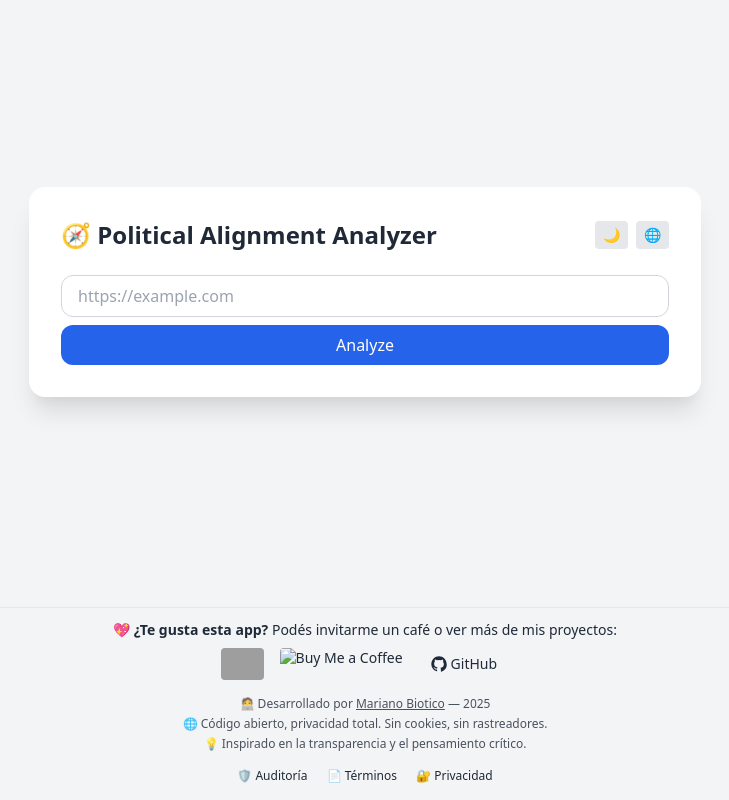
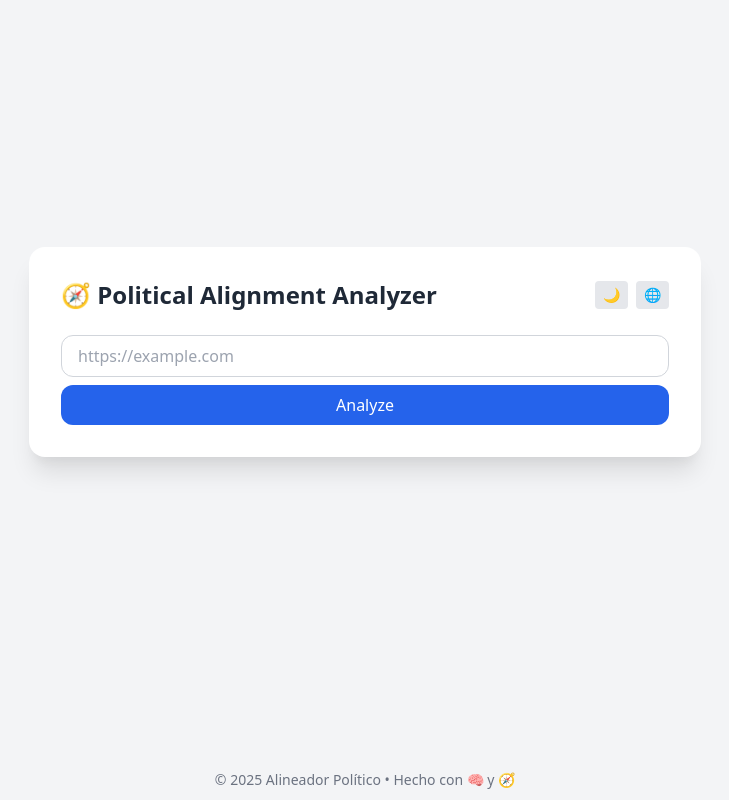
Before and after one commit to electrobiotica/news-analyzer-ai, a Flask app: template templates/index_ver.html in a window 1280 px wide. Shown: the whole page, without its empty margins (275-1004 px from the left). Run offline with Flask 3, Linux system fonts and the light colour scheme; the template is opened without the code that fills it, so the values that code supplies are empty; some libraries are stand-ins or nearby versions; grey boxes are pictures that could not be loaded.

Commit message:
Update index_ver.html

```diff
--- a/templates/index_ver.html
+++ b/templates/index_ver.html
@@ -1,47 +1,104 @@
-
 <!DOCTYPE html>
 <html lang="es" data-theme="light">
 <head>
   <meta charset="UTF-8" />
   <meta name="viewport" content="width=device-width, initial-scale=1.0" />
-  <title data-i18n="title">🧭 Analizador de Tendencia Política</title>
+  <title data-i18n="title">Alineador Político</title>
 
   <link href="https://cdn.jsdelivr.net/npm/tailwindcss@2.2.19/dist/tailwind.min.css" rel="stylesheet">
   <script src="https://cdn.jsdelivr.net/npm/html2canvas@1.4.1/dist/html2canvas.min.js"></script>
   <script src="https://cdnjs.cloudflare.com/ajax/libs/html2pdf.js/0.10.1/html2pdf.bundle.min.js"></script>
 
   <style>
-    body { background:#f3f4f6; color:#1f2937; transition:background .2s,color .2s; }
-    body.dark{ background:#111827; color:#f9fafb; }
-    .card{ background:#ffffff; color:#1f2937; transition:background .2s,color .2s; }
-    body.dark .card{ background:#1f2937; color:#f9fafb; }
+    body {
+      background: #f3f4f6;
+      color: #1f2937;
+      transition: background .2s, color .2s;
+      display: flex;
+      flex-direction: column;
+      min-height: 100vh;
+    }
 
-    .tag{ display:inline-block; background:#e5e7eb; padding:2px 8px; margin:2px; border-radius:12px; font-size:12px; }
-    body.dark .tag{ background:#374151; color:#f3f4f6; }
+    body.dark {
+      background: #111827;
+      color: #f9fafb;
+    }
 
-    .resaltado{ background:yellow; font-weight:bold; }
-    body.dark .resaltado{ background:#facc15; color:#111827; }
+    .card {
+      background: #ffffff;
+      color: #1f2937;
+      transition: background .2s, color .2s;
+    }
 
-    .switch{ cursor:pointer; }
+    body.dark .card {
+      background: #1f2937;
+      color: #f9fafb;
+    }
+
+    .tag {
+      display: inline-block;
+      background: #e5e7eb;
+      padding: 2px 8px;
+      margin: 2px;
+      border-radius: 12px;
+      font-size: 12px;
+    }
+
+    body.dark .tag {
+      background: #374151;
+      color: #f3f4f6;
+    }
+
+    .resaltado {
+      background: yellow;
+      font-weight: bold;
+    }
+
+    body.dark .resaltado {
+      background: #facc15;
+      color: #111827;
+    }
+
+    .switch {
+      cursor: pointer;
+    }
 
     body.dark input[type="text"],
     body.dark textarea,
     body.dark select {
-      background:#374151;
-      color:#f9fafb;
-      border-color:#4b5563;
+      background: #374151;
+      color: #f9fafb;
+      border-color: #4b5563;
     }
-    body.dark input::placeholder{
-      color:#9ca3af;
+
+    body.dark input::placeholder {
+      color: #9ca3af;
+    }
+
+    footer {
+      position: fixed;
+      bottom: 0;
+      left: 0;
+      width: 100%;
+      text-align: center;
+      background: #f3f4f6;
+      color: #6b7280;
+      padding: 10px;
+      font-size: 14px;
+      z-index: 50;
+    }
+
+    body.dark footer {
+      background: #111827;
+      color: #9ca3af;
     }
   </style>
 </head>
-<body class="min-h-screen flex flex-col justify-between">
-
-  <main class="flex-grow flex items-center justify-center px-4">
+<body>
+  <main class="flex-1 flex items-center justify-center px-4 pb-24">
     <div class="w-full max-w-2xl card rounded-2xl shadow-xl p-8 space-y-6">
       <div class="flex justify-between items-center">
-        <h1 class="text-2xl font-semibold" data-i18n="title">🧭 Analizador de Tendencia Política</h1>
+        <h1 class="text-2xl font-semibold" data-i18n="title">🧭 Alineador Político</h1>
         <div class="flex gap-2">
           <button id="btnDark" class="text-sm px-2 py-1 rounded bg-gray-200 dark:bg-gray-700 switch" title="Dark/Light">🌙</button>
           <button id="btnLang" class="text-sm px-2 py-1 rounded bg-gray-200 dark:bg-gray-700 switch" title="ES/EN">🌐</button>
@@ -55,7 +112,7 @@
 
       <div id="resultado" class="hidden space-y-6">
         <div id="reporte">
-          <h2 class="text-lg font-medium" data-i18n="detected"🧭 Analizador de Tendencia Política</h2>
+          <h2 class="text-lg font-medium" data-i18n="detected">🔍 Alineación política detectada</h2>
           <div class="flex flex-col gap-3">
             <div>
               <p data-i18n="left">Izquierda</p>
@@ -95,42 +152,9 @@
     </div>
   </main>
 
-<footer class="w-full text-center p-4 text-sm">
-  <hr class="my-2"/>
-  <p class="text-sm mt-3"><strong>💖 ¿Te gusta esta app?</strong> Podés invitarme un café o ver más de mis proyectos:</p>
-
-  <div class="flex justify-center gap-4 flex-wrap mt-2">
-<a href="https://cafecito.app/marianobiotico" target="_blank" rel="noopener">
-  <img src="https://cdn.cafecito.app/imgs/buttons/button_1.png" alt="Cafecito" class="h-8 rounded">
-</a>
-<a href="https://www.buymeacoffee.com/marianobiotico" target="_blank" rel="noopener">
-  <img src="https://cdn.buymeacoffee.com/buttons/v2/default-yellow.png" alt="Buy Me a Coffee" class="h-8 rounded">
-</a>
- <a href="https://github.com/electrobiotica" target="_blank" rel="noopener"
-     class="inline-flex items-center px-3 py-1 bg-gray-1000 dark:bg-gray-700 text-sm rounded hover:bg-gray-300 dark:hover:bg-gray-600 transition">
-    <svg xmlns="http://www.w3.org/2000/svg" class="h-4 w-4 mr-1" fill="currentColor" viewBox="0 0 24 24">
-      <path d="M12 .5C5.73.5.5 5.73.5 12c0 5.09 3.29 9.4 7.86 10.94.58.11.79-.25.79-.56v-2.13c-3.2.7-3.87-1.54-3.87-1.54-.52-1.31-1.27-1.66-1.27-1.66-1.04-.71.08-.7.08-.7 1.15.08 1.76 1.18 1.76 1.18 1.02 1.75 2.67 1.24 3.32.95.1-.74.4-1.24.73-1.53-2.55-.29-5.23-1.28-5.23-5.7 0-1.26.45-2.29 1.17-3.1-.12-.29-.51-1.45.11-3.02 0 0 .96-.31 3.15 1.18a10.94 10.94 0 0 1 5.74 0C17.07 5.5 18 5.81 18 5.81c.62 1.57.23 2.73.11 3.02.73.81 1.17 1.84 1.17 3.1 0 4.43-2.69 5.41-5.25 5.69.42.36.77 1.08.77 2.18v3.24c0 .31.21.68.8.56A10.51 10.51 0 0 0 23.5 12C23.5 5.73 18.27.5 12 .5z"/>
-    </svg>
-    GitHub
-  </a>
-
-
-  </div>
-
-  <div class="mt-4">
-    <p class="text-xs opacity-80">🧑‍💻 Desarrollado por <a href="https://marianobiotico.pages.dev" target="_blank" class="underline">Mariano Biotico</a> — 2025</p>
-    <p class="text-xs opacity-80 mt-1">🌐 Código abierto, privacidad total. Sin cookies, sin rastreadores.</p>
-    <p class="text-xs opacity-80 mt-1">💡 Inspirado en la transparencia y el pensamiento crítico.</p>
-  </div>
-
-  <div class="mt-4 text-xs">
-    <a href="auditoria.html" target="_blank" class="mx-2">🛡 Auditoría</a>
-    <a href="legal.html" target="_blank" class="mx-2">📄 Términos</a>
-    <a href="politica.html" target="_blank" class="mx-2">🔐 Privacidad</a>
-  </div>
+  <footer>
+    © 2025 Alineador Político • Hecho con 🧠 y 🧭
   </footer>
-
-
 
   <script>
     let LANG = localStorage.getItem("lang") || (navigator.language.startsWith("es") ? "es" : "en");
@@ -139,7 +163,7 @@ let lastData = null;
     let lastUrl  = null;
 
     const STR = {
-  es: { title:"🧭 Analizador de Tendencia Política", analyze:"Analizar", detected:"🔍 Alineación política detectada",
+      es: { title:"🧭 Alineador Político", analyze:"Analizar", detected:"🔍 Alineación política detectada",
             left:"Izquierda", right:"Derecha", justif:"📄 Justificación", keywords:"📌 Palabras clave",
             biased:"⚠️ Frases sesgadas", pdf:"📄 Exportar PDF", json:"⬇️ Descargar JSON",
             analyzing:"Analizando...", invalid_url:"Por favor ingresa una URL válida", error:"Error" },
@@ -157,23 +181,25 @@ function applyLang() {
       });
       document.getElementById("url").placeholder = LANG === "es" ? "https://ejemplo.com" : "https://example.com";
     }
+
     function cambiarIdioma() {
       LANG = LANG === "es" ? "en" : "es";
       localStorage.setItem("lang", LANG);
       applyLang();
       if (lastData) pintarResultado(lastData);
     }
+
     function applyDark() {
       if (DARK) document.body.classList.add("dark");
       else document.body.classList.remove("dark");
       localStorage.setItem("dark", DARK);
     }
+
     function toggleModoOscuro() {
       DARK = !DARK;
       applyDark();
     }
 
-/* Helpers */
     function pickLang(value){
       if (typeof value === "string") return value;
       if (Array.isArray(value)) return value;
@@ -182,13 +208,13 @@ function pickLang(value){
       }
       return "";
     }
+
     function toArray(v){
       if (Array.isArray(v)) return v;
       if (!v || v === "") return [];
       return [v];
     }
 
-/* Analizar */
     async function analizar() {
       const url = document.getElementById("url").value.trim();
       if (!url) return alert(STR[LANG].invalid_url);
@@ -213,7 +239,6 @@ async function analizar() {
       }
     }
 
-/* Pintar */
     function pintarResultado(data){
       document.getElementById("barraIzquierda").style.width = data.alineacion.izquierda + "%";
       document.getElementById("barraDerecha").style.width   = data.alineacion.derecha   + "%";
@@ -239,7 +264,6 @@ function pintarResultado(data){
       applyLang();
     }
 
-/* PDF */
     async function exportarPDF() {
       const idioma = LANG;
       const section = document.getElementById("resultado");
@@ -274,7 +298,6 @@ async function exportarPDF() {
       document.body.removeChild(tempDiv);
     }
 
-/* JSON */
     function exportarJSON() {
       if (!lastData) return;
       const blob = new Blob([JSON.stringify(lastData, null, 2)], { type: "application/json" });
@@ -286,7 +309,6 @@ function exportarJSON() {
       URL.revokeObjectURL(url);
     }
 
-/* Init */
     document.getElementById("btnAnalizar").addEventListener("click", analizar);
     document.getElementById("btnPDF").addEventListener("click", exportarPDF);
     document.getElementById("btnJSON").addEventListener("click", exportarJSON);
```
Lines whose indentation alone changed are shown as unchanged.
